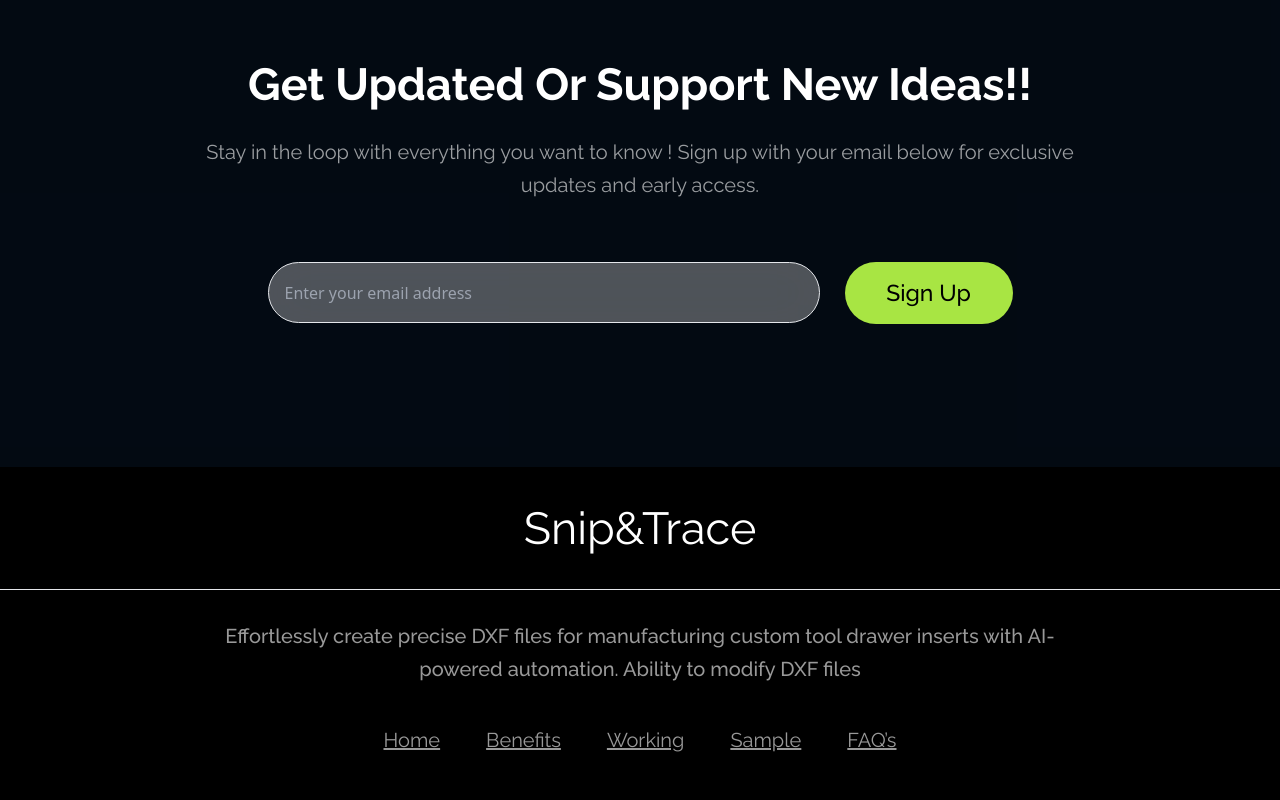
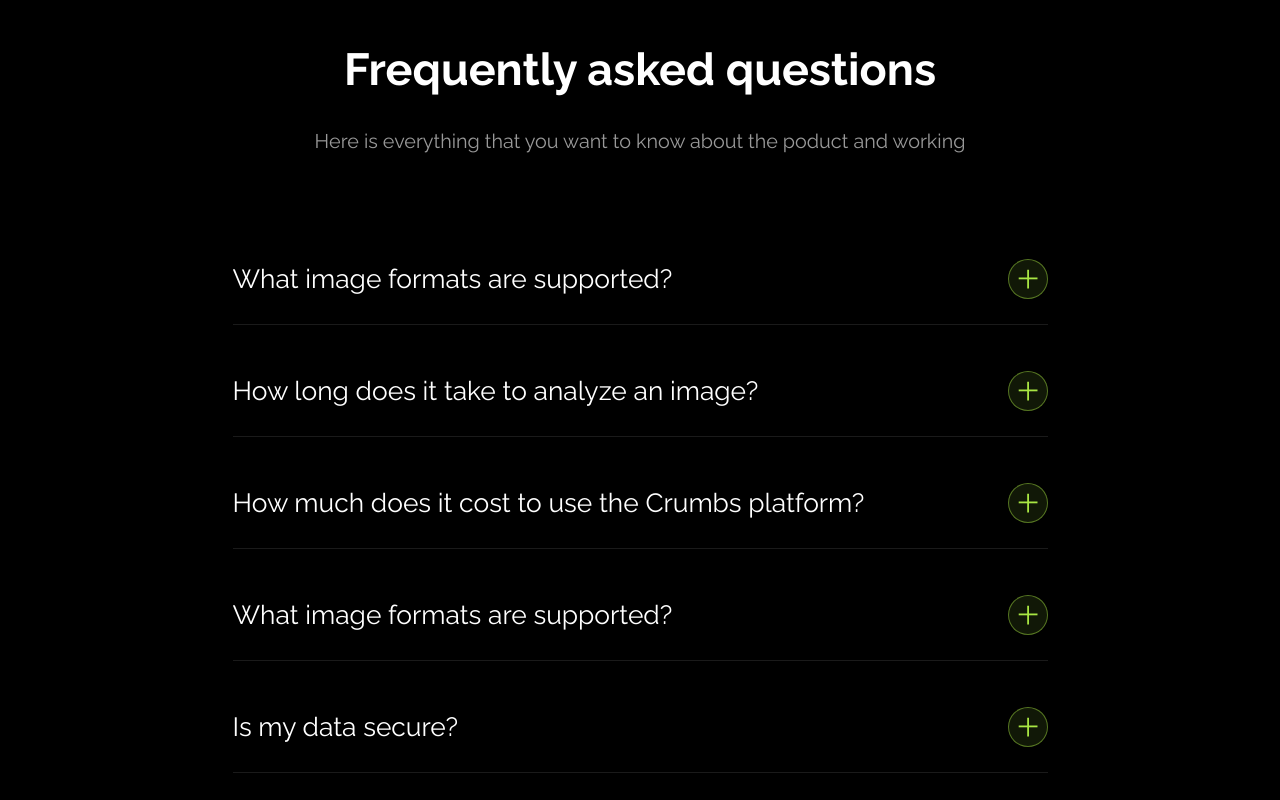
Before and after one commit to salmanamjad123/coin_detection, a Next.js app: page / in a window 1280 px wide. Shown: the part 6920-7720 px from the top of the page. Built offline with nearby package versions, Linux system fonts and the light colour scheme.

Commit message:
faqs added

```diff
--- a/package.json
+++ b/package.json
@@ -15,12 +15,14 @@
     "react": "^18",
     "react-dom": "^18",
     "react-icons": "^5.5.0",
+    "react-responsive-masonry": "^2.7.1",
     "tailwind-merge": "^3.2.0"
   },
   "devDependencies": {
     "@types/node": "^20",
     "@types/react": "^18",
     "@types/react-dom": "^18",
+    "@types/react-responsive-masonry": "^2.6.0",
     "eslint": "^8",
     "eslint-config-next": "14.2.4",
     "postcss": "^8",
--- a/src/app/benefits/page.tsx
+++ b/src/app/benefits/page.tsx
@@ -1,7 +1,12 @@
+import DefaultLayout from '@/components/user/Layouts/DefaulLayout'
 import React from 'react'
 
 const BenefitsPage = () => {
-  return <div className=""></div>
+  return <div className="">
+     <DefaultLayout>
+        bene
+          </DefaultLayout>
+  </div>
 }
 
 export default BenefitsPage
--- a/src/app/page.tsx
+++ b/src/app/page.tsx
@@ -1,5 +1,6 @@
 import Benefits from '@/components/Home/Benefits'
 import ExampleofTool from '@/components/Home/ExampleofTool'
+import Faqs from '@/components/Home/Faqs'
 import Hero from '@/components/Home/Hero'
 import NewIdeas from '@/components/Home/NewIdeas'
 import Steps from '@/components/Home/Steps'
@@ -19,6 +20,7 @@ export default function Home() {
         <Steps/>
         <ExampleofTool />
         <WhatWeOffer/>
+        <Faqs/>
         <NewIdeas/>
       </DefaultLayout>
     </div>
--- a/src/components/Home/ExampleofTool/index.tsx
+++ b/src/components/Home/ExampleofTool/index.tsx
@@ -16,7 +16,7 @@ const ExampleofTool = () => {
 
                 <div className="relative  mx-auto w-full max-w-[1131px] pt-16 pb-20 z-10">
                     <Image className='mt-16' src={tool1} alt="poster" width={1130} height={566} />
-                    <div className="flex mt-8 gap-8">
+                    <div className="flex flex-wrap mob:justify-center mt-8 gap-8">
                         <Image className='' src={tool2} alt="poster" width={549} height={549} />
                         <Image className='' src={tool3} alt="poster" width={549} height={549} />
 
--- /dev/null
+++ b/src/components/Home/Faqs/Questions.tsx
@@ -0,0 +1,109 @@
+"use client";
+import React, { useState } from "react";
+import Masonry, { ResponsiveMasonry } from "react-responsive-masonry";
+
+import Accordion from "@/ui/Accordian";
+import Text from "@/components/ui/Text";
+// import useIsMounted from "@/hooks/useIsMounted";
+
+
+const accordionData = [
+  {
+    id: 2,
+    title: "What image formats are supported?",
+    content:
+      "We support .jpg, .png, and .tiff formats. For accurate analysis, please upload high-resolution images.",
+  },
+  {
+    id: 5,
+    title: "How long does it take to analyze an image?",
+    content:
+      "We support .jpg, .png, and .tiff formats. For accurate analysis, please upload high-resolution images.",
+  },
+
+  {
+    id: 3,
+    title: "How much does it cost to use the Crumbs platform?",
+    content:
+      "Lorem ipsum dolor sit, amet consectetur adipisicing elit. Molestiae neque provident eaque, sequi autem voluptas.",
+  },
+
+  {
+    id: 6,
+    title: "What image formats are supported?",
+    content:
+      "Lorem ipsum dolor sit, amet consectetur adipisicing elit. Molestiae neque provident eaque, sequi autem voluptas.",
+  },
+
+  {
+    id: 1,
+    title: "Is my data secure?",
+    content:
+      "Lorem ipsum dolor sit, amet consectetur adipisicing elit. Molestiae neque provident eaque, sequi autem voluptas.",
+  },
+
+  {
+    id: 4,
+    title: "Can I use my own AI model?",
+    content:
+      "Lorem ipsum dolor sit, amet consectetur adipisicing elit. Molestiae neque provident eaque, sequi autem voluptas.",
+  },
+  {
+    id: 7,
+    title: "What types of images can DXF Contour?",
+    content:
+      "Lorem ipsum dolor sit, amet consectetur adipisicing elit. Molestiae neque provident eaque, sequi autem voluptas.",
+  },
+  {
+    id: 8,
+    title:
+      "How do I interpret the results?",
+    content:
+      "Lorem ipsum dolor sit, amet consectetur adipisicing elit. Molestiae neque provident eaque, sequi autem voluptas.",
+  },
+];
+
+const Questions = () => {
+//   const { isMounted } = useIsMounted();
+  const [activeAccordion, setActiveAccordion] = useState<number | null>(null);
+
+//   if (!isMounted) return null;
+
+  const handleAccordionClick = (id: number) => {
+    setActiveAccordion(id === activeAccordion ? null : id);
+  };
+
+  return (
+    <div className="overflow-hidden  text-white ">
+          <Text as="h1" className="text-[46.93px] text-center font-bold font-raleway leading-[22.4px] text-white  mb-[27px]">
+            Frequently asked questions
+          </Text>
+          <Text  className="text-center text-[19.78px] mb-[77px]">
+          Here is everything that you want to know about the poduct and working
+          </Text>
+
+      <div
+        className="mx-auto mt-[20px] max-w-[815px] mob:w-full mob:px-[0px]"
+        data-aos="fade-up"
+        data-aos-delay="200"
+      >
+        <ResponsiveMasonry columnsCountBreakPoints={{ 350: 1, 750: 1, 900: 1 }}>
+          <Masonry gutter="20px">
+            {accordionData.map((accordion) => (
+              <Accordion
+                key={accordion.id}
+                title={accordion.title}
+                isActive={accordion.id === activeAccordion}
+                onClick={() => handleAccordionClick(accordion.id)}
+              >
+                {accordion.content}
+              </Accordion>
+            ))}
+          </Masonry>
+        </ResponsiveMasonry>
+      </div>
+    </div>
+  );
+};
+
+export default Questions;
--- /dev/null
+++ b/src/components/Home/Faqs/index.tsx
@@ -0,0 +1,29 @@
+import React from "react";
+import Image from "next/image";
+import bgleft from "@/public/icons/fb.svg";
+import bgright from "@/public/icons/fb.svg";
+import arrowback from "@/public/icons/fb.svg";
+import Questions from "./Questions";
+import Link from "next/link";
+const Faqs = () => {
+  return (
+    <>
+
+    <div className="flex justify-center px-5 mob:px-3">
+      <div className="w-full max-w-[815px] relative my-20 min-h-[500px]">
+
+        <div className="w-full  mob:p-3 relative z-10">
+
+
+
+          <div className="gradient-line my-12 mob:my-10"></div>
+
+          <Questions />
+        </div>
+      </div>
+    </div>
+    </>
+  );
+};
+
+export default Faqs;
--- a/src/components/Home/Steps/index.tsx
+++ b/src/components/Home/Steps/index.tsx
@@ -59,7 +59,7 @@ const Steps = () => {
         {steps.map((step, index) => (
           <div key={index}>
             <div className="flex gap-[30px] items-center">
-              <Image src={step.img} alt={`step${index + 1}`} width={127} height={127} />
+              <Image className='mob:w-[80px]' src={step.img} alt={`step${index + 1}`} width={127} height={127} />
               <div className="bg-[#FFFFFF]/10 rounded-[13px] w-full px-5 py-4">
                 <Text>Step {String(index + 1).padStart(2, '0')}</Text>
                 <Text className='text-[26px] text-white font-medium'>
@@ -71,7 +71,7 @@ const Steps = () => {
               </div>
             </div>
             {index !== steps.length - 1 && (
-              <div className="w-[2.6px] bg-accent h-[64px] ml-[54px]"></div>
+              <div className="w-[2.6px] bg-accent h-[64px] ml-[54px] mob:ml-[30px]"></div>
             )}
           </div>
         ))}
--- /dev/null
+++ b/src/components/ui/Accordian.tsx
@@ -0,0 +1,88 @@
+"use client";
+import Image from "next/image";
+import {  useRef } from "react";
+import { cn } from "@/utils";
+
+import minusIcon from "@/public/icons/minus.svg";
+import Text from "./Text";
+
+interface AccordionProps {
+  title: string;
+  children: React.ReactNode;
+  className?: string;
+  isActive: boolean;
+  onClick: () => void;
+}
+
+const Accordion: React.FC<AccordionProps> = (props) => {
+  const { title, children, isActive: isOpen, onClick,  } = props;
+  const contentRef = useRef<HTMLDivElement | null>(null);
+
+  const toggleAccordion = () => {
+    onClick();
+  };
+
+  const contentHeight =
+    isOpen && contentRef.current ? contentRef.current.offsetHeight : 0;
+
+  return (
+    <div
+      // className="cursor-pointer rounded-[4px] border-[1px] border-[#888888] py-4 pl-2 mob:py-5"
+      className={cn(
+        "cursor-pointer  border-b-[1px] border-[#FFFFFF1A] py-6 w-full mob:py-5",
+        isOpen && "border-[#FFFFFF1A]",
+      )}
+      onClick={toggleAccordion}
+    >
+      <div className="flex items-center justify-between  mob:px-3">
+        <Text
+        // className="text-[16px] font-normal font-sofiapro leading-[22.4px] text-[#888888] mob:max-w-[85%]"
+         className={cn(
+          "text-[26.36px] font-normal font-raleway leading-[43px] text-[#FFFFFF] mob:max-w-[85%]",
+          isOpen && "text-[#F6F6F6]",
+        )}
+        >{title}</Text>
+
+        <button  className="relative border border-[#A8E54375] rounded-full w-[40px] h-[40px] flex items-center justify-center bg-[#A8E5431A] mob:w-[30px] mob:h-[30px]">
+          <Image src={minusIcon} alt="minusIcon"
+            className={cn(
+                "   transition-all duration-300",
+                isOpen && "rotate-[0deg]",
+              )}
+          />
+          <Image
+            src={minusIcon}
+            alt="minusIcon"
+            className={cn(
+              "absolute top-[50%] translate-y-[-50%] rotate-[90deg] transition-all duration-300",
+              isOpen && "rotate-[180deg]",
+            )}
+          />
+        </button>
+      </div>
+      <div
+          className={cn(
+              "gradient-line my-5 transition-opacity duration-300 ease-in-out",
+              isOpen ? "opacity-100 delay-0 block" : "opacity-0 delay-300 duration-300  hidden"
+          )}
+      ></div>
+
+      <div
+        className="overflow-hidden transition-all duration-300 ease-in-out mob:mt-4"
+        style={{
+          maxHeight: contentHeight + "px",
+        }}
+      >
+
+        <div
+          className="max-w-[100%]   font-raleway text-[#FFFFFF80] text-[19.42px] font-medium leading-[29.4px] "
+          ref={contentRef}
+        >
+          {children}
+        </div>
+      </div>
+    </div>
+  );
+};
+
+export default Accordion;
--- a/src/components/user/Header/Navigation/menuData.tsx
+++ b/src/components/user/Header/Navigation/menuData.tsx
@@ -2,7 +2,7 @@ import { HeaderItem } from '@/types/menu'
 
 export const headerData: HeaderItem[] = [
   { label: 'Home', href: '/' },
-  { label: 'Benefits', href: '/#benefits-section' },
+  { label: 'Benefits', href: '/#benefits' },
   { label: 'Working', href: '/#working-section' },
   { label: 'Sample', href: '/#sample-section' },
   { label: 'FAQs', href: '/#faq-section' },
```
Also changed, not shown: public/icons/minus.svg (added), 1 other file (tests, documents, lock files or other folders).
